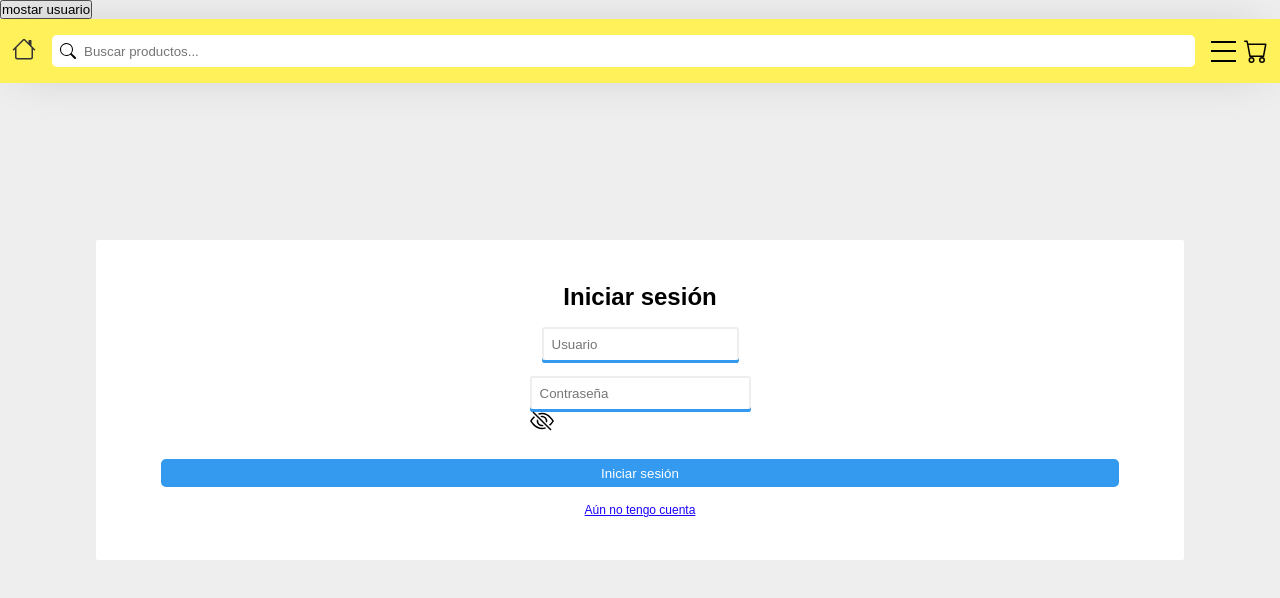
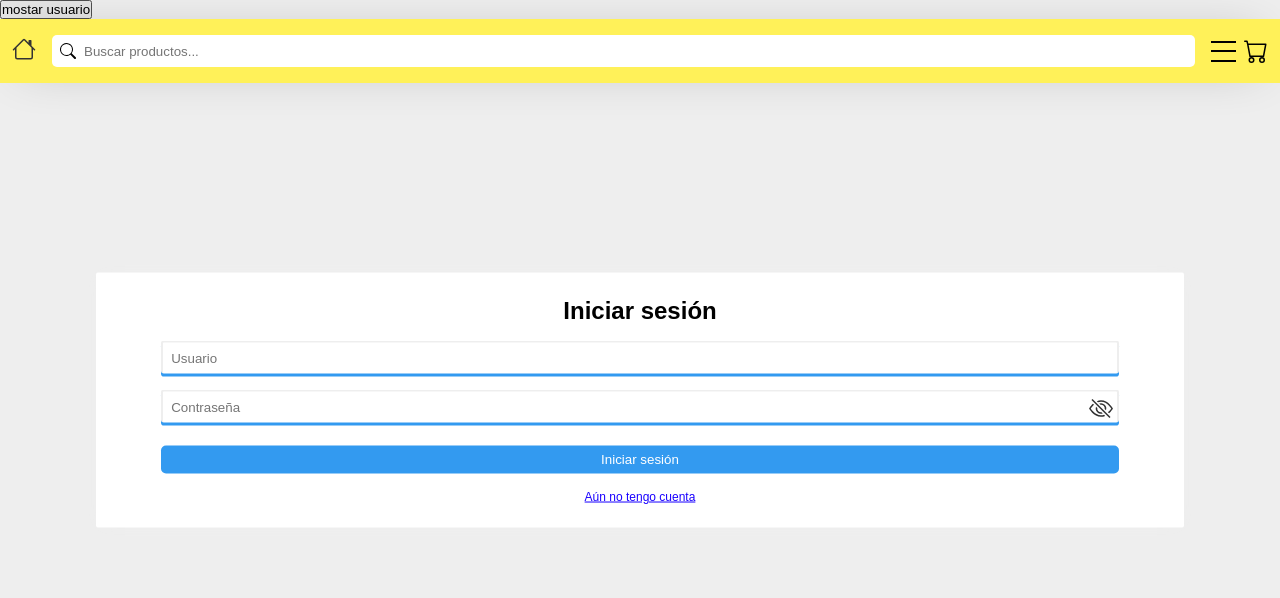
Before and after one commit to paiput/mecu, a React (Create React App) app in the folder client/: page /login in a window 1280 px wide. Shown: the top 598 px of the page. Built offline with nearby package versions, Linux system fonts and the light colour scheme; no server answers; the HTML template or start-up script is replaced by a standard one.

Commit message:
Improve form styles

```diff
--- a/client/src/App.css
+++ b/client/src/App.css
@@ -151,19 +151,7 @@ a {
 /* /Hamb-Menu */
 
 /* Form-Generals */
-.form-link {
-  color: #1900ff;
-  text-decoration: underline;
-  font-size: .75rem;
-}
-/* /Form-Generals */
-
-/* Login-Form */
-.login-form__container {
-  height: calc(100vh - 64px);
-}
-
-.login-form {
+.form-container {
   align-items: center;
   background-color: #FFF;
   border-radius: .125rem;
@@ -171,21 +159,20 @@ a {
   display: flex;
   flex-direction: column;
   gap: 1rem;
-  height: 40%;
   justify-content: center;
   left: 50%;
-  padding: 1rem var(--default-spacing);
+  padding: 1.5rem var(--default-spacing);
   position: absolute;
   transform: translate(-50%, -50%);
   top: 50%;
   width: 85%;
 }
 
-.login-form__input-container {
+.form-container__input-container {
   width: 90%;
 }
 
-.login-form input {
+.form-container input {
   border: 2px solid var(--very-light-gray);
   border-bottom: none;
   border-radius: .175rem;
@@ -195,11 +182,37 @@ a {
   width: 100%;
 }
 
-.login-form button[type="submit"] {
+.form-container button[type="submit"] {
   margin-top: .5em;
   width: 90%;
 }
-/* /Login-Form */
+
+.form-link {
+  color: #1900ff;
+  text-decoration: underline;
+  font-size: .75rem;
+}
+
+.input-msg-container {
+  align-items: center;
+  color: var(--gray);
+  display: flex;
+  font-size: .9rem;
+  gap: .25rem;
+  margin-top: .5rem;
+}
+
+.password-input-container {
+  position: relative;
+}
+
+.password-input-eye {
+  color: var(--black);
+  position: absolute;
+  top: 50%;
+  transform: translate(-125%, calc(-50% + 2px));
+}
+/* /Form-Generals */
 
 /* Products-Generals */
 .product-card {
```
